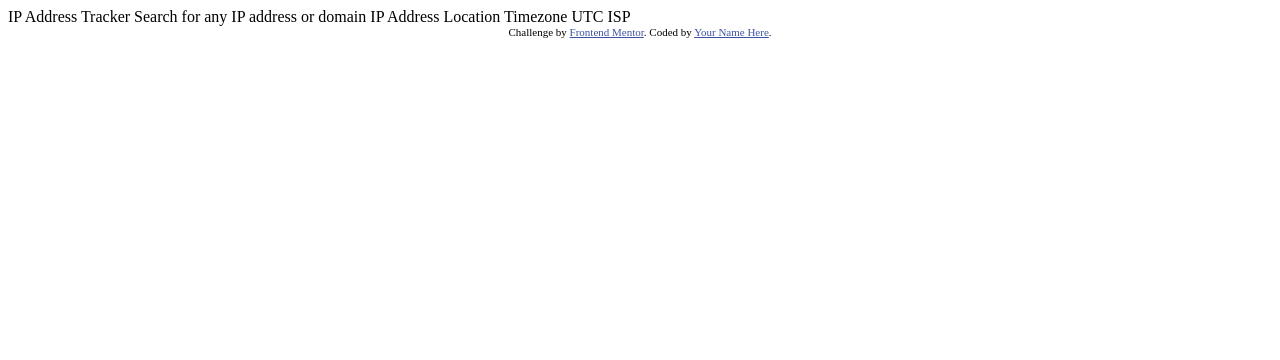
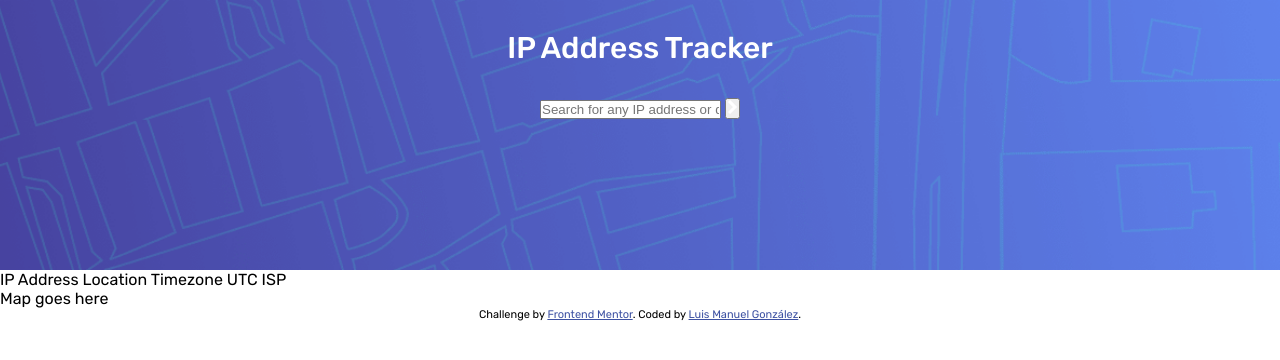
Before and after one commit to LuisManuelGlz/ip-address-tracker, a plain HTML site: page index.html in a window 1280 px wide. Drawn offline with Linux system fonts and the light colour scheme.

Commit message:
Add background to header and center items

```diff
--- a/index.html
+++ b/index.html
@@ -8,17 +8,21 @@
 
   <title>Frontend Mentor | IP Address Tracker</title>
 
-  <!-- Feel free to remove these styles or customise in your own stylesheet 👍 -->
-  <style>
-    .attribution { font-size: 11px; text-align: center; }
-    .attribution a { color: hsl(228, 45%, 44%); }
-  </style>
+  <link rel="stylesheet" href="style.css">
 </head>
 <body>
+  <div class="header">
+    <div class="title">
+      IP Address Tracker
+    </div>
 
-  IP Address Tracker
-
-  Search for any IP address or domain
+    <div class="ip-address-input">
+      <input type="text" name="ipAddress" placeholder="Search for any IP address or domain">
+      <button type="submit">
+        <img src="images/icon-arrow.svg" alt="arrow">
+      </button>
+    </div>
+  </div>
 
   IP Address
   Location
@@ -26,9 +30,11 @@
     UTC <!-- add offset value dynamically using the API -->
   ISP
 
+  <div class="map">Map goes here</div>
+
   <div class="attribution">
     Challenge by <a href="https://www.frontendmentor.io?ref=challenge" target="_blank">Frontend Mentor</a>.
-    Coded by <a href="#">Your Name Here</a>.
+    Coded by <a href="https://www.github.com/LuisManuelGlz" target="_blank">Luis Manuel González</a>.
   </div>
 </body>
 </html>
--- /dev/null
+++ b/style.css
@@ -0,0 +1,27 @@
+@import url('https://fonts.googleapis.com/css2?family=Rubik:wght@400;500;700&display=swap');
+
+* { margin: 0; padding: 0 }
+
+body { font-family: 'Rubik', sans-serif }
+
+.header {
+  background: url('images/pattern-bg.png') center no-repeat;
+  background-size: cover;
+  height: 270px;
+  text-align: center;
+}
+
+.title {
+  color: #FFFFFF;
+  padding-top: 30px;
+  font-size: 30px;
+  font-weight: 500;
+  word-spacing: -1px;
+}
+
+.ip-address-input {
+  margin-top: 32px;
+}
+
+.attribution { font-size: 11px; text-align: center; }
+.attribution a { color: hsl(228, 45%, 44%); }
```
